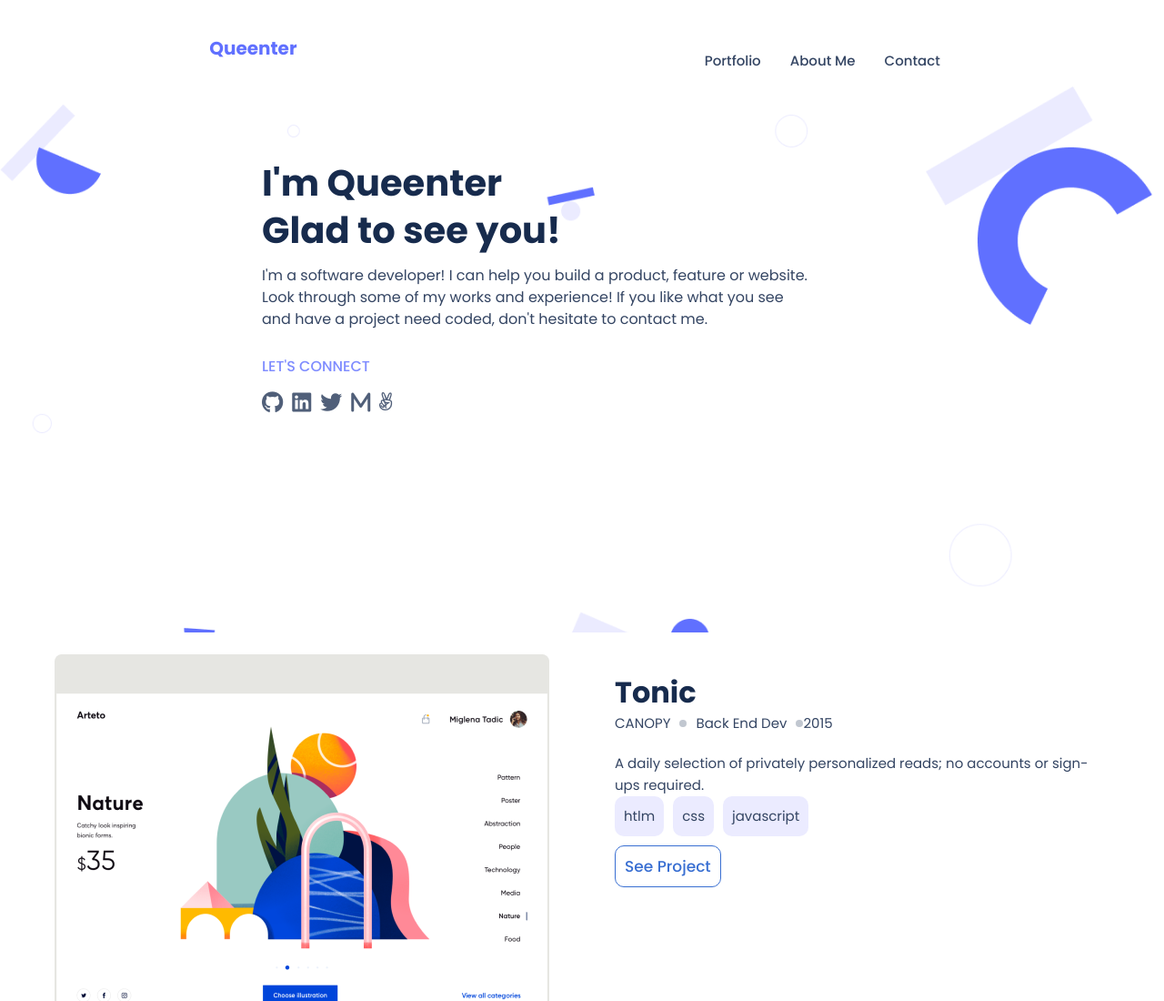
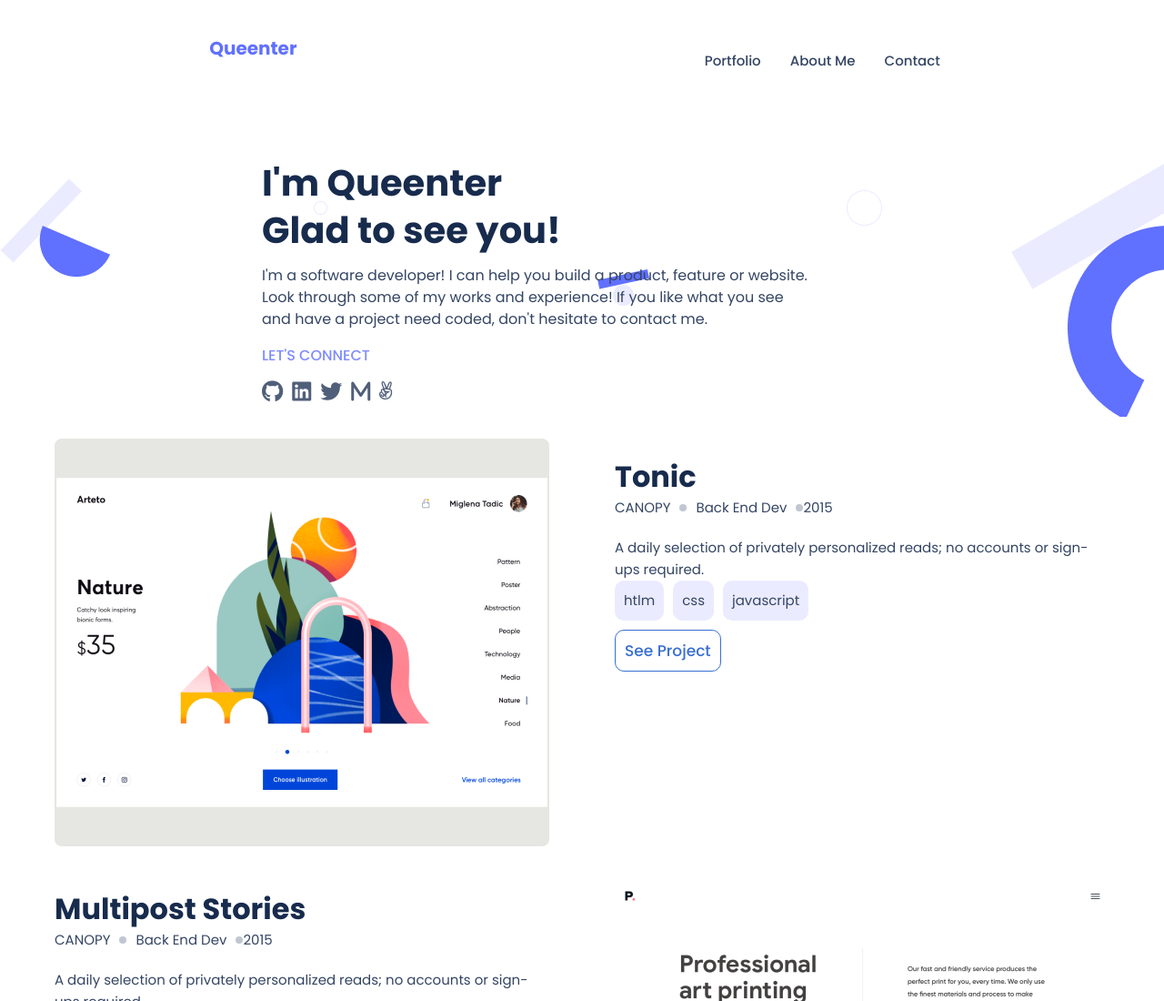
Before and after one commit to QueenterJuma/QueenterJuma-Responsive-Porfolio.github.io, a plain HTML site: page index.html in a window 1280 px wide. Shown: the top 1100 px of the page at 91% size. Drawn offline with Linux system fonts and the light colour scheme.

```diff
--- a/style.css
+++ b/style.css
@@ -198,10 +198,6 @@
 .hero {
   background-image: url("./image/mobile.png");
   background-repeat: no-repeat;
-  display: flex;
-  height: 600px;
-  flex-direction: column;
-  background-size: 100%;
 }
 
 .handles {
```
